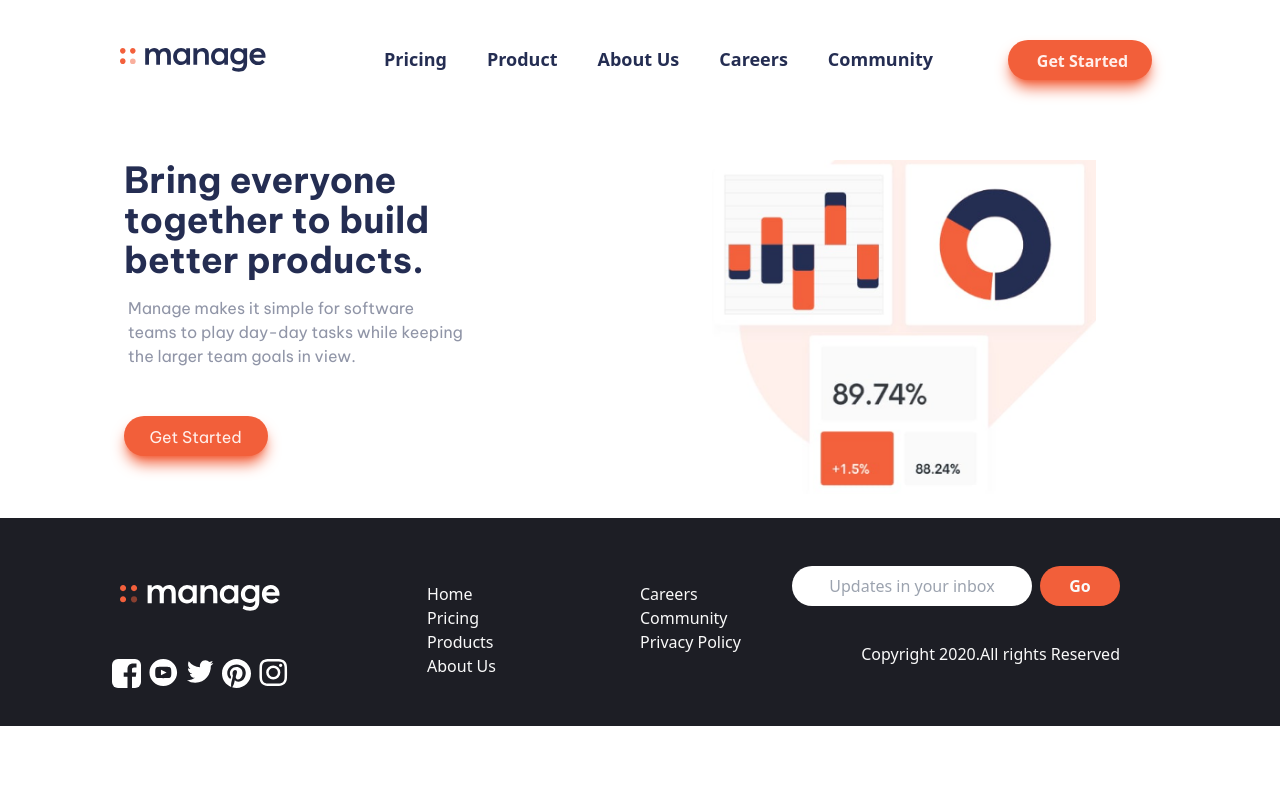
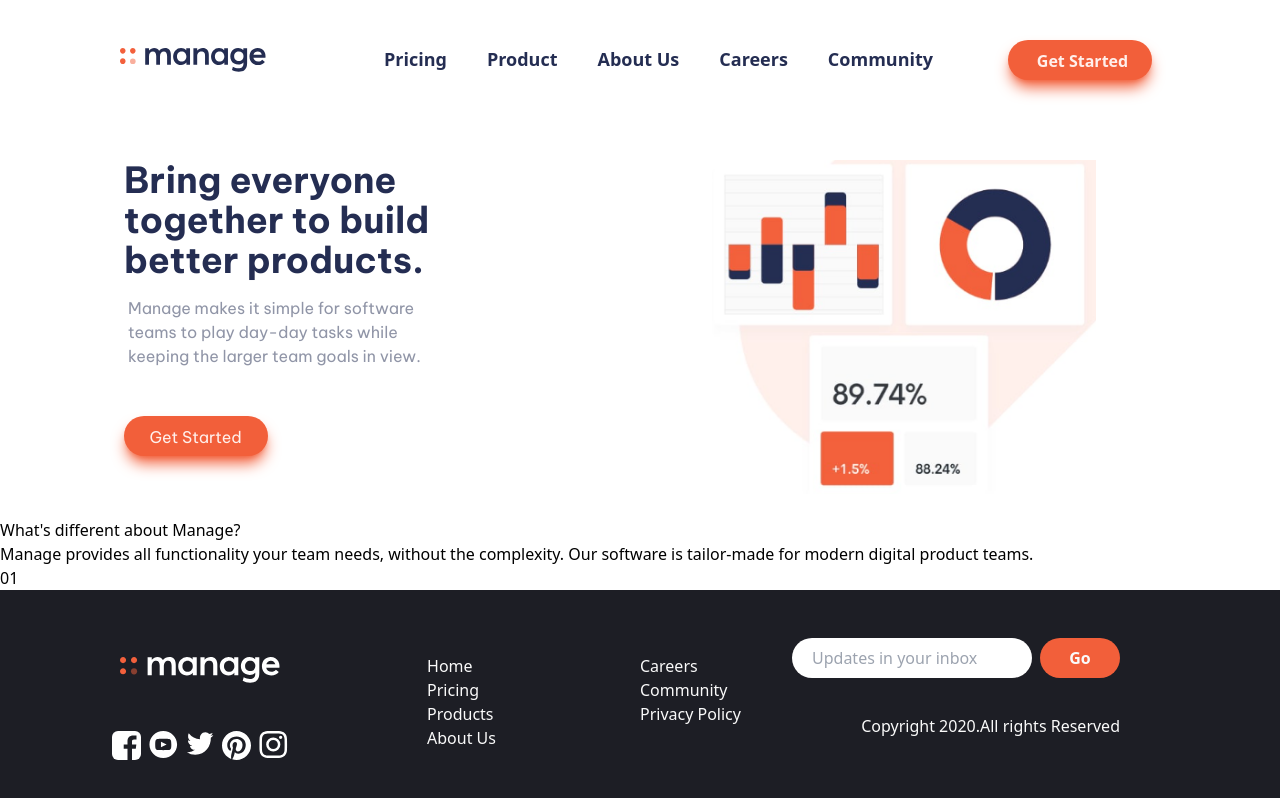
Before and after one commit to Elrey009/Manage-Landing-Page, a React (Vite) app: page / in a window 1280 px wide. Built offline with nearby package versions, Linux system fonts and the light colour scheme; a web font is replaced by a local one.

Commit message:
added new component

```diff
--- a/src/components/Footer.jsx
+++ b/src/components/Footer.jsx
@@ -13,7 +13,7 @@ const Footer = () => {
         <input
           type="text"
           placeholder="Updates in your inbox"
-          className="w-[15rem] py-2 text-center rounded-3xl "
+          className="w-[15rem] py-2 pl-5 rounded-3xl focus:outline-none focus:border-transparent text-black "
         />
         <div className="bg-BrightRed w-[5rem] py-[0.5rem] rounded-[1.5rem] text-center font-semibold  lg:hover:text-BrightRed lg:hover:bg-VeryPaleRed text-VaryLightGray cursor-pointer">
           Go
@@ -42,7 +42,9 @@ const Footer = () => {
             <li className="lg:hover:text-BrightRed cursor-pointer">Careers</li>
           </Link>
           <Link to="#">
-            <li className="lg:hover:text-BrightRed cursor-pointer">Community</li>
+            <li className="lg:hover:text-BrightRed cursor-pointer">
+              Community
+            </li>
           </Link>
           <Link to="#">
             <li className="lg:hover:text-BrightRed cursor-pointer">
--- a/src/components/Hero.jsx
+++ b/src/components/Hero.jsx
@@ -10,7 +10,7 @@ const Hero = () => {
           <h2 className="font-bold text-4xl text-center lg:ml-11 lg:text-left lg:pr-[12rem] text-DarkBlue">
             Bring everyone together to build better products.
           </h2>
-          <p className=" lg:pr-[12rem] lg:text-left text-DarkGrayishBlue text-center px-[3rem] ">
+          <p className=" lg:pr-[12.5rem] lg:text-left text-DarkGrayishBlue text-center px-[3rem] ">
             Manage makes it simple for software teams to play day-day tasks
             while keeping the larger team goals in view.
           </p>
--- a/src/components/Manage.jsx
+++ b/src/components/Manage.jsx
@@ -1,12 +1,16 @@
 import Header from "./Header";
 import Footer from "./Footer";
 import Hero from "./Hero";
+import Value from "./Value";
+import Testimonial from "./Testimonials";
 
 const Manage = () => {
   return (
     <div>
       <Header />
       <Hero />
+      <Value />
+      <Testimonial />
       <Footer />
     </div>
   );
--- /dev/null
+++ b/src/components/Simplify.jsx
@@ -0,0 +1,5 @@
+const Simplify = () => {
+  return <div></div>;
+};
+
+export default Simplify;
--- a/src/components/Testimonials.jsx
+++ b/src/components/Testimonials.jsx
@@ -1,11 +1,5 @@
-import React from 'react'
+const Testimonial = () => {
+  return <div></div>;
+};
 
-const Wts = () => {
-  return (
-    <div>
-
-    </div>
-  )
-}
-
-export default Wts
+export default Testimonial;
--- a/src/components/Value.jsx
+++ b/src/components/Value.jsx
@@ -1,11 +1,23 @@
-import React from 'react'
-
 const Value = () => {
   return (
-    <div>
+    <section>
+      <div>
+        <h2>What's different about Manage?</h2>
+        <p>
+          Manage provides all functionality your team needs, without the
+          complexity. Our software is tailor-made for modern digital product
+          teams.
+        </p>
+      </div>
+      <div>
+        <div>
+          <div>01</div>
+          <h3></h3>
+        </div>
+        <p></p>
+      </div>
+    </section>
+  );
+};
 
-    </div>
-  )
-}
-
-export default Value
+export default Value;
--- a/src/data/ValueData.jsx
+++ b/src/data/ValueData.jsx
@@ -0,0 +1,6 @@
+const Data =[
+    {
+        id: '01',
+        header: 'Track company-wide progress'
+    }
+]
```
